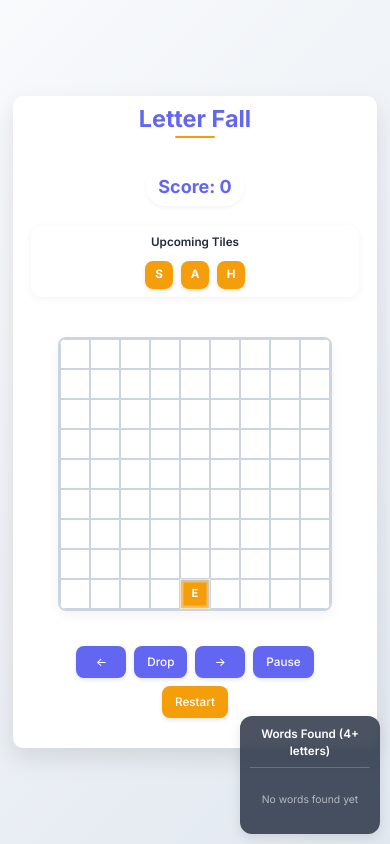
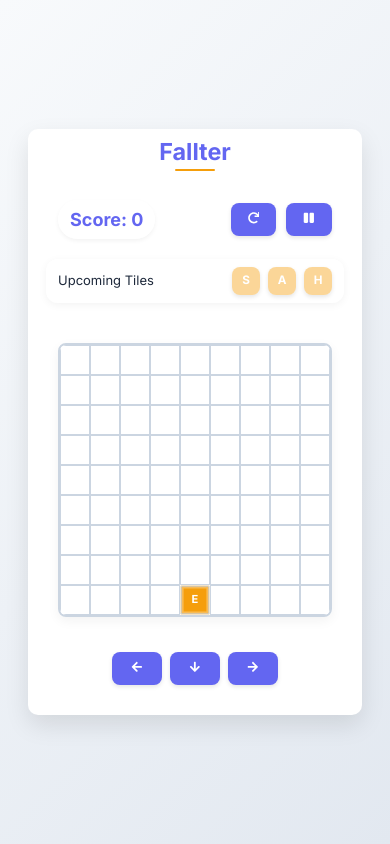
Before and after one commit to notnaskar/letterFallGame, a React (Vite) app: page / in a window 390 px wide. Built offline with nearby package versions, Linux system fonts and the light colour scheme.

Commit message:
refactor(components): Update UI and add react-icons for better user experience
- Replace text buttons with icons for controls and actions
- Adjust layout and styling for better responsiveness
- Add new color variable for tile background
- Remove unused WordList component

```diff
--- a/package.json
+++ b/package.json
@@ -12,7 +12,8 @@
   "dependencies": {
     "an-array-of-english-words": "^2.0.0",
     "react": "^19.0.0",
-    "react-dom": "^19.0.0"
+    "react-dom": "^19.0.0",
+    "react-icons": "^5.5.0"
   },
   "devDependencies": {
     "@eslint/js": "^9.22.0",
--- a/src/App.jsx
+++ b/src/App.jsx
@@ -4,7 +4,7 @@ import './App.css';
 function App() {
   return (
     <div className="App">
-      <h1>Letter Fall</h1>
+      <h1>Fallter</h1>
       <GameBoard />
     </div>
   );
--- a/src/components/GameBoard.css
+++ b/src/components/GameBoard.css
@@ -2,11 +2,31 @@
   display: flex;
   flex-direction: column;
   align-items: center;
+  justify-content: middle;
   margin: 0 auto;
   position: relative;
   width: fit-content;
   padding: 20px;
   max-width: 100%;
+}
+
+.game-header {
+  display: flex;
+  justify-content: space-between;
+  align-items: center;
+  width: 100%;
+  margin-bottom: 10px;
+}
+
+.button-group {
+  display: flex;
+  gap: 10px; /* Space between buttons */
+}
+
+/* You might want to adjust these button styles as needed */
+.button-group button {
+  padding: 8px 16px;
+  cursor: pointer;
 }
 
 .grid {
@@ -80,8 +100,7 @@
 }
 
 .score-display {
-  font-size: 24px;
-  margin-bottom: 10px;
+  font-size: 18px;
   font-weight: 700;
   color: var(--primary-color);
   background-color: rgba(255, 255, 255, 0.7);
@@ -107,10 +126,6 @@
 
 .controls button {
   min-width: 60px;
-}
-
-.controls button:last-child {
-  background-color: var(--accent-color);
 }
 
 @media (max-width: 480px) {
--- a/src/components/GameBoard.jsx
+++ b/src/components/GameBoard.jsx
@@ -5,7 +5,9 @@ import ScoreDisplay from './ScoreDisplay';
 import NextTiles from './NextTiles';
 import Grid from './Grid';
 import WordList from './WordList';
-
+// Import icons
+import { FaRedo, FaPlay, FaPause } from 'react-icons/fa';
+import { FaArrowLeft, FaArrowRight, FaArrowDown } from 'react-icons/fa';
 
 const GRID_WIDTH = 9;
 const GRID_HEIGHT = 9;
@@ -418,7 +420,31 @@ const GameBoard = () => {
 
   return (
     <div className="game-container">
-      <ScoreDisplay score={score} combo={combo} />
+      <div className="game-header">
+        <ScoreDisplay score={score} combo={combo} />
+        <div className="button-group">
+          <button
+            className="icon-button restart-button"
+            onClick={(e) => {
+              restartGame();
+              e.target.blur();
+            }}
+            title="Restart Game"
+          >
+            <FaRedo />
+          </button>
+          <button
+            className="icon-button pause-button"
+            onClick={(e) => {
+              setIsPaused(!isPaused);
+              e.target.blur();
+            }}
+            title={isPaused ? "Resume Game" : "Pause Game"}
+          >
+            {isPaused ? <FaPlay /> : <FaPause />}
+          </button>
+        </div>
+      </div>
       {/* NextTiles above the grid */}
       <NextTiles nextTiles={nextTiles} />
 
@@ -430,16 +456,39 @@ const GameBoard = () => {
       />
 
       <div className="controls">
-        <button onClick={() => moveTileLeft()}>←</button>
-        <button onClick={() => hardDropTile()}>Drop</button>
-        <button onClick={() => moveTileRight()}>→</button>
-        <button onClick={() => setIsPaused(!isPaused)}>
-          {isPaused ? 'Resume' : 'Pause'}
+        <button
+          className="control-button"
+          onClick={(e) => {
+            if (!isPaused) moveTileLeft();
+            e.target.blur();
+          }}
+          title="Move Left"
+        >
+          <FaArrowLeft />
         </button>
-        <button onClick={restartGame}>Restart</button>
+        <button
+          className="control-button"
+          onClick={(e) => {
+            if (!isPaused) hardDropTile();
+            e.target.blur();
+          }}
+          title="Drop"
+        >
+          <FaArrowDown />
+        </button>
+        <button
+          className="control-button"
+          onClick={(e) => {
+            if (!isPaused) moveTileRight();
+            e.target.blur();
+          }}
+          title="Move Right"
+        >
+          <FaArrowRight />
+        </button>
       </div>
 
-      {showWordList && <WordList words={foundWords} />}
+      {/*showWordList && <WordList words={foundWords} />*/}
       {gameOver && <div className="game-over">Game Over!</div>}
       {isPaused && <div className="pause-overlay">Paused</div>}
     </div>
--- a/src/components/NextTiles.css
+++ b/src/components/NextTiles.css
@@ -7,6 +7,10 @@
   box-shadow: 0 2px 8px rgba(0, 0, 0, 0.05);
   width: 100%;
   max-width: 100%;
+  display: flex;
+  flex-direction: row;
+  justify-content: space-between;
+  align-items: center;
 }
 
 .next-tiles-container h3 {
@@ -20,7 +24,6 @@
   display: flex;
   justify-content: center;
   gap: 12px;
-  margin-top: 10px;
 }
 
 @media (max-width: 480px) {
@@ -45,8 +48,8 @@
   align-items: center;
   justify-content: center;
   font-weight: bold;
-  background-color: var(--tile-color);
-  color: white;
+  background-color: var(--tile-color-new);
+  color: #ffffff;
   border-radius: 8px;
   box-shadow: 0 2px 4px rgba(0, 0, 0, 0.1);
   transition: transform 0.2s ease;
--- a/src/components/NextTiles.jsx
+++ b/src/components/NextTiles.jsx
@@ -7,7 +7,7 @@ const NextTiles = ({ nextTiles }) => {
 
   return (
     <div className="next-tiles-container">
-      <h3>Upcoming Tiles</h3>
+      <span>Upcoming Tiles</span>
       <div className="next-tiles-preview">
         {tilesToShow.map((tile, index) => (
           <div key={index} className="next-tile">
--- a/src/index.css
+++ b/src/index.css
@@ -12,6 +12,7 @@
   --text-color: #1e293b;
   --grid-border: #cbd5e1;
   --tile-color: #f59e0b;
+  --tile-color-new: #f59f0b6c;
   --filled-tile: #6366f1;
   --cleared-tile: #ef4444;
   --word-list-bg: rgba(30, 41, 59, 0.8);
```
Also changed, not shown: 1 other file (tests, documents, lock files or other folders).
